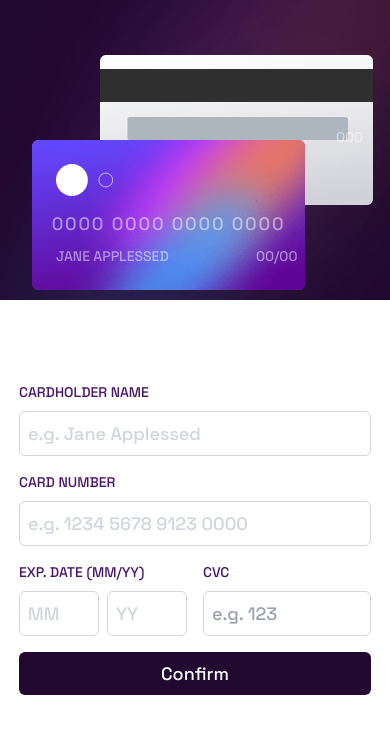
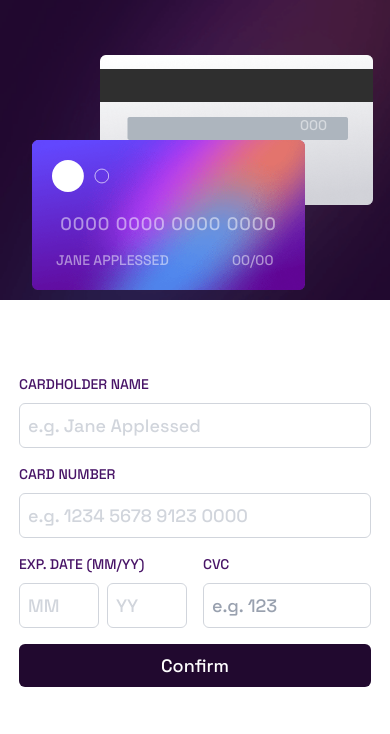
Before and after one commit to sirjaey/interactive-card-details, a React (Vite) app: page / in a window 390 px wide. Shown: the top 734 px of the page. Built offline with nearby package versions, Linux system fonts and the light colour scheme.

Commit message:
quick fix

```diff
--- a/src/App.jsx
+++ b/src/App.jsx
@@ -55,7 +55,7 @@ function Card({ cardHolder, cardNumber, expDate, cvc }) {
 			<div className="w-[70%] absolute top-20 left-25 h-[100px] flex items-center justify-center">
 				<div className="relative">
 					<img src="./images/bg-card-back.png" alt="card-back" />
-					<div className="absolute top-18 left-59 text-white text-sm">
+					<div className="absolute top-15 left-50 text-white text-sm">
 						<input
 							type="text"
 							placeholder="000"
@@ -70,7 +70,7 @@ function Card({ cardHolder, cardNumber, expDate, cvc }) {
 				<div className="relative">
 					<img src="./images/bg-card-front.png" alt="card-front" />
 
-					<div className="absolute top-6 left-6 w-[100px] h-[50px]">
+					<div className="absolute top-5 left-5 w-[100px] h-[50px]">
 						<img src="./images/card-logo.svg" alt="card-logo" className="h-8" />
 					</div>
 					<div className="absolute bottom-13 w-full left-0 right-0 text-white text-lg ">
@@ -79,11 +79,11 @@ function Card({ cardHolder, cardNumber, expDate, cvc }) {
 							placeholder="0000 0000 0000 0000"
 							value={cardNumber}
 							className="w-full
-								text-center tracking-widest bg-transparent border-none text-white placeholder:gray-300 focus:outline-none focus:ring-0"
+								text-center tracking-wider px- bg-transparent border-none text-white placeholder:gray-300 focus:outline-none focus:ring-0"
 							disabled
 						/>
 					</div>
-					<div className="absolute bottom-6 left-6 text-white text-sm">
+					<div className="absolute bottom-5 left-6 text-white text-sm">
 						<input
 							type="text"
 							placeholder="JANE APPLESSED"
@@ -93,7 +93,7 @@ function Card({ cardHolder, cardNumber, expDate, cvc }) {
 							onChange={() => {}}
 						/>
 					</div>
-					<div className="absolute bottom-6 left-56 text-white text-sm">
+					<div className="absolute bottom-5 left-50 text-white text-sm">
 						<input
 							type="text"
 							placeholder="00/00"
@@ -142,7 +142,7 @@ function Form({
 	const maxLength = 2; // Maximum length for month and year inputs
 
 	return (
-		<div className="flex flex-col items-center justify-center h-[300px] sm:h-[400px] md:h-full pt-4  sm:pt-6 md:pt-0">
+		<div className="flex flex-col items-center justify-center h-[300px] sm:h-[400px] md:h-full pt-0  sm:pt-6 md:pt-0">
 			<form className="w-full px-4 max-w-sm  bg-white rounded-lg">
 				<label htmlFor="CARDHOLDER NAME">
 					<span className="block text-[14px] text-[hsl(278,68%,24%)] mb-2">
```
